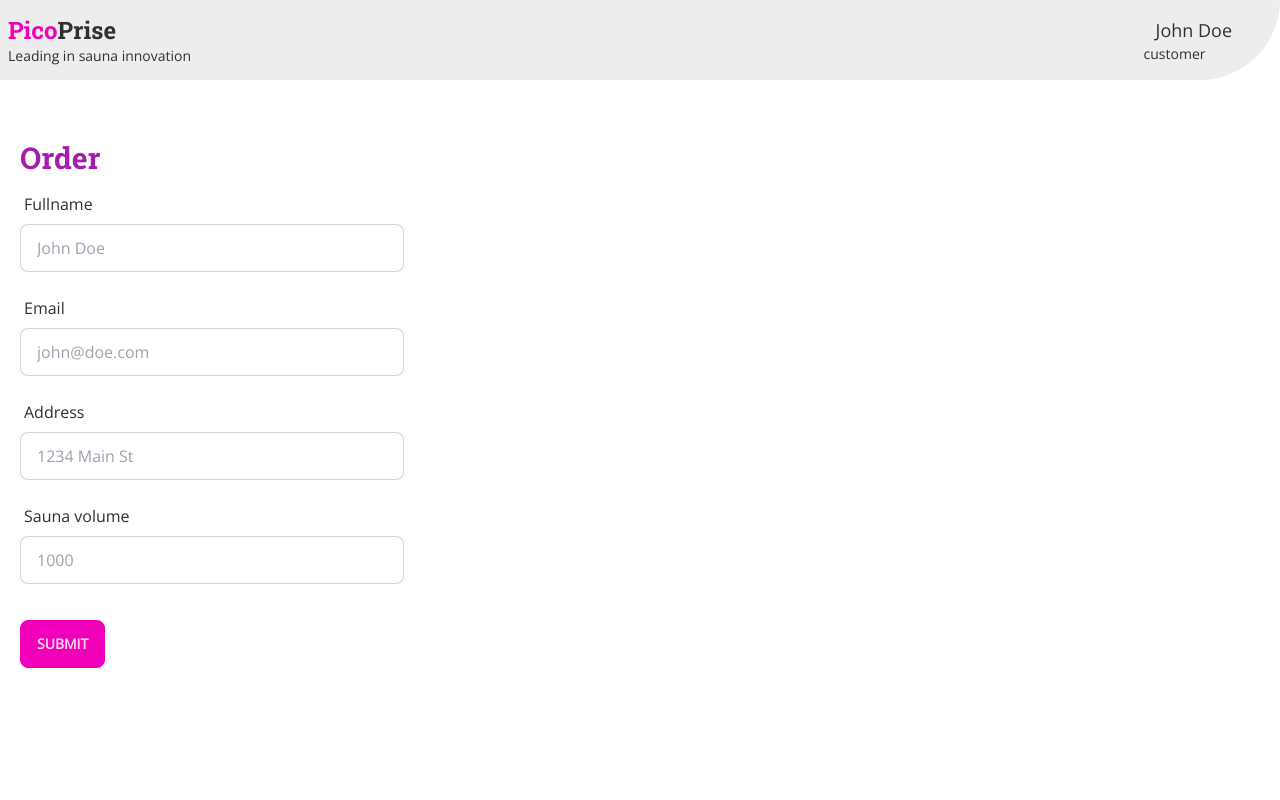
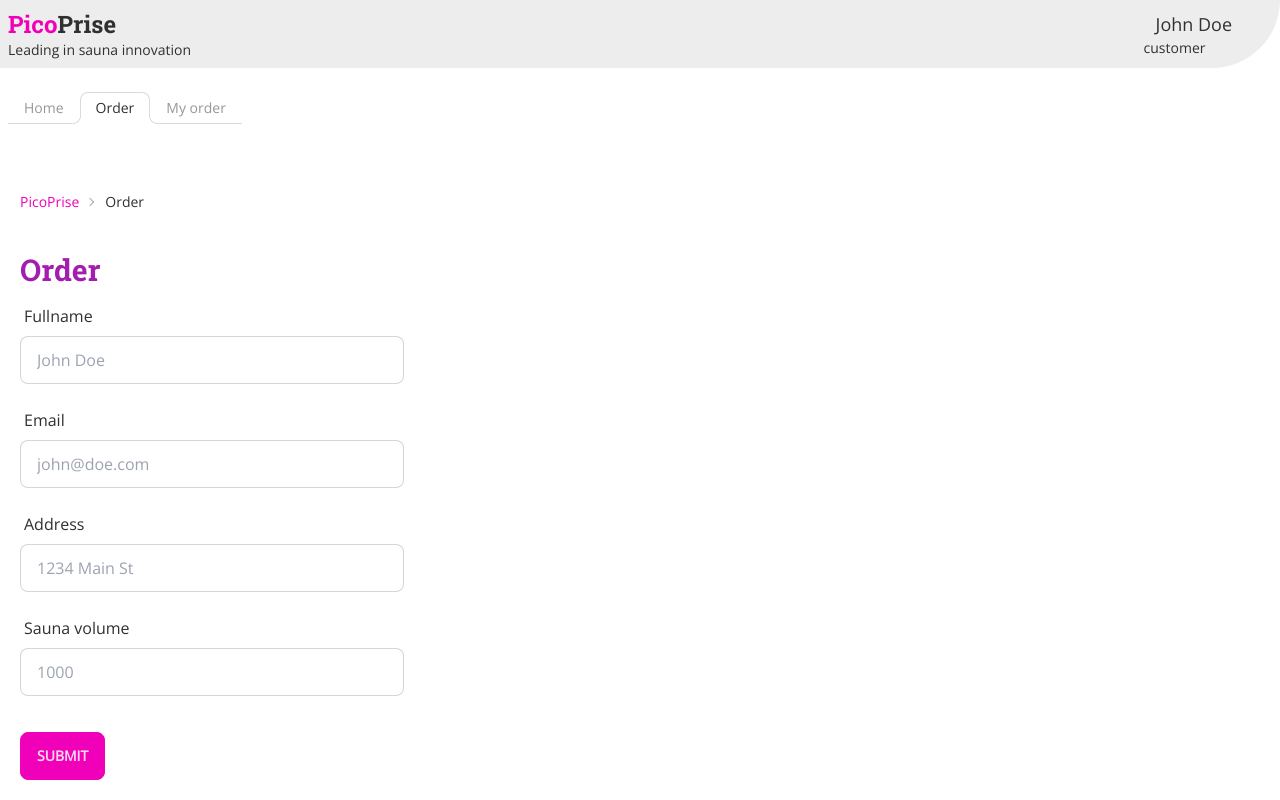
Before and after one commit to thomas-oestdahl/picoprise, a SvelteKit app: page /order in a window 1280 px wide. Built offline with nearby package versions, Linux system fonts and the light colour scheme; some icons are missing.

Commit message:
Add more to appbar

```diff
--- a/src/components/appbar.svelte
+++ b/src/components/appbar.svelte
@@ -1,19 +1,37 @@
 <script>
+  import { page } from "$app/stores";
+  $: currentRoute = $page.url.pathname;
 </script>
 
-<section class="navbar bg-base-200 mb-5 rounded-br-full">
-  <div class="container mx-auto pr-10 flex items-center justify-between h-16">
+<section class="navbar bg-base-200 rounded-br-full">
+  <div class="container mx-auto pr-10 flex items-center justify-between">
     <div class="flex flex-col items-start">
-      <p class="text-2xl font-bold font-serif">
+      <a class="text-2xl font-bold font-serif" href="/">
         <span class="text-primary">Pico</span>Prise
-      </p>
+      </a>
       <p class="text-sm">Leading in sauna innovation</p>
     </div>
     <div class="flex flex-col items-start">
       <p class="text-lg">
-        <i class="ph ph-user mr-3"></i>John Doe
+        <i class="ph ph-user mr-3" />John Doe
       </p>
       <p class="text-sm">customer</p>
     </div>
   </div>
 </section>
+<nav class="navbar tabs mb-5">
+  <div class="container mx-auto">
+    <a
+      class="tab tab-lifted {currentRoute === '/' ? 'tab-active' : ''}"
+      href="/">Home</a
+    >
+    <a
+      class="tab tab-lifted {currentRoute === '/order' ? 'tab-active' : ''}"
+      href="/order">Order</a
+    >
+    <a
+      class="tab tab-lifted {currentRoute === '/myorder' ? 'tab-active' : ''}"
+      href="/myorder">My order</a
+    >
+  </div>
+</nav>
--- a/src/routes/order/+page.svelte
+++ b/src/routes/order/+page.svelte
@@ -2,7 +2,13 @@
   import Textfield from "../../components/textfield.svelte";
 </script>
 
-<section class="py-10">
+<section>
+  <nav class="text-sm breadcrumbs py-10">
+    <ul>
+      <li><a href="/" class="text-primary">PicoPrise</a></li>
+      <li>Order</li>
+    </ul>
+  </nav>
   <h1 class="text-3xl font-serif font-bold text-secondary">Order</h1>
   <form class="flex flex-col gap-4 py-2">
     <Textfield label="Fullname" placeholder="John Doe" type="text" />
```
